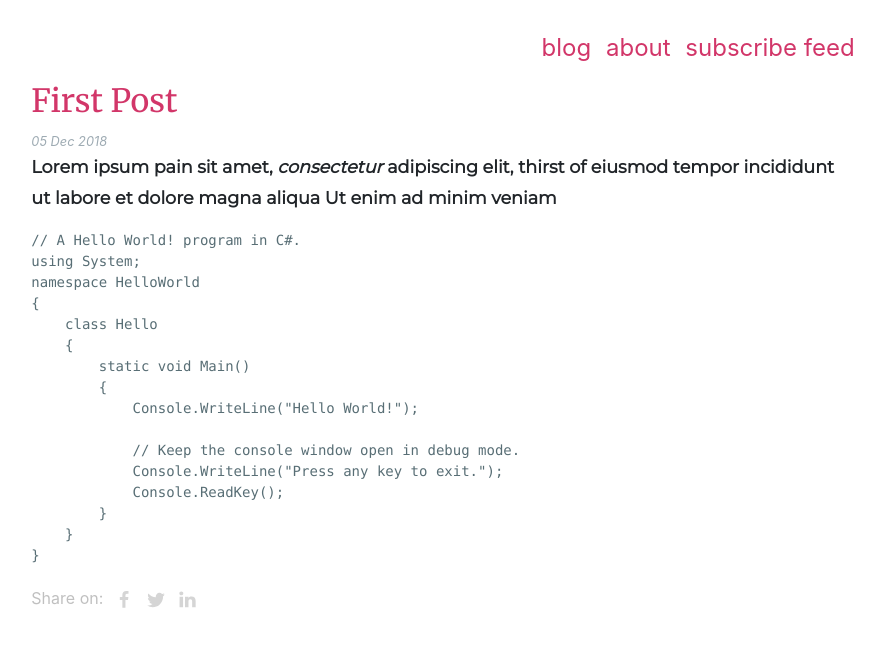
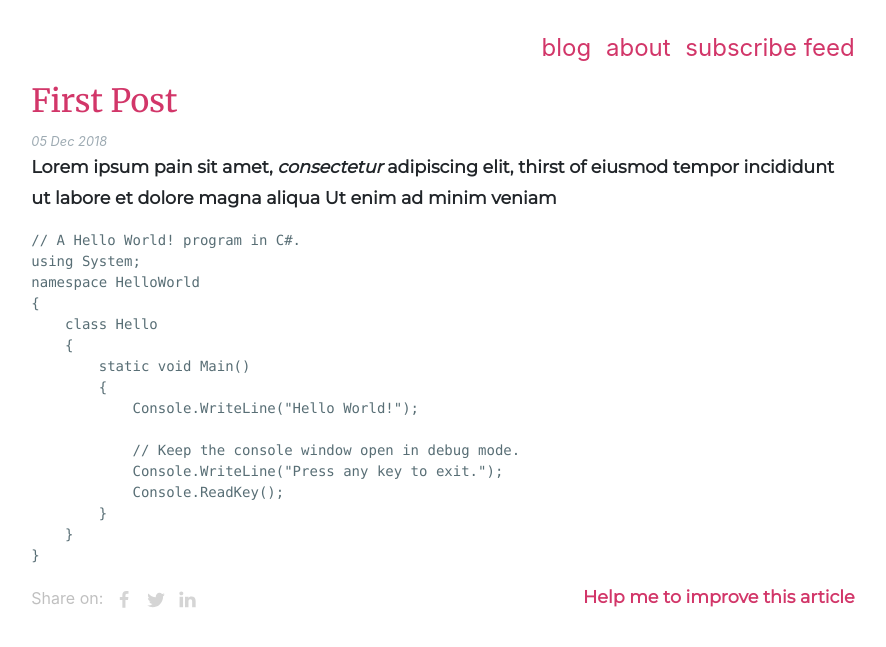
Before and after one commit to SezginEge/sezginege.com, a Jekyll site: the page built from _posts/2018-12-05-First-Post.md, in a window 1280 px wide. Shown: the top 647 px of the page, without its empty margins (197-1083 px from the left). Built offline with Jekyll 4.4.1, drawn with Linux system fonts in a browser that asks for light colours; comment, search, counter and statistics services are not loaded.

Commit message:
Github edit url generated per post

```diff
--- a/_config.yml
+++ b/_config.yml
@@ -57,6 +57,6 @@
 # /Pagination Settings
 
 #Edit enabled
-edit_enabled: false
-repository_url: ""
+edit_enabled: true
+repository_url: "https://github.com/SezginEge/blog.sezginege.com/edit/master/_posts/"
 #/edit enabled
--- a/_layouts/post.html
+++ b/_layouts/post.html
@@ -13,9 +13,8 @@
   <div class="col-md-12">
     <div class="row">
       <div class="col-md-6">{% include share-buttons.html %}</div>
-       {% if site.github_edit_enabled %}
-        <!--TODO: github url is not properly generated-->
-      <div class="col-md-6"><p class="text-md-right text-sm-left"><a href="{{site.repository_url}}{{page.url}}" target="_blank" rel="noopener noreferrer">Help me to improve this article</a></p></div>
+       {% if site.edit_enabled %}
+      <div class="col-md-6"><p class="text-md-right text-sm-left"><a href="{{site.repository_url}}{{ page.date | date: "%Y-%m-%d" }}-{{ page.title | remove: " -" | replace: " ", "-" }}.md" target="_blank" rel="noopener noreferrer">Help me to improve this article</a></p></div>
       {% endif %}
     </div>
   </div>
```
